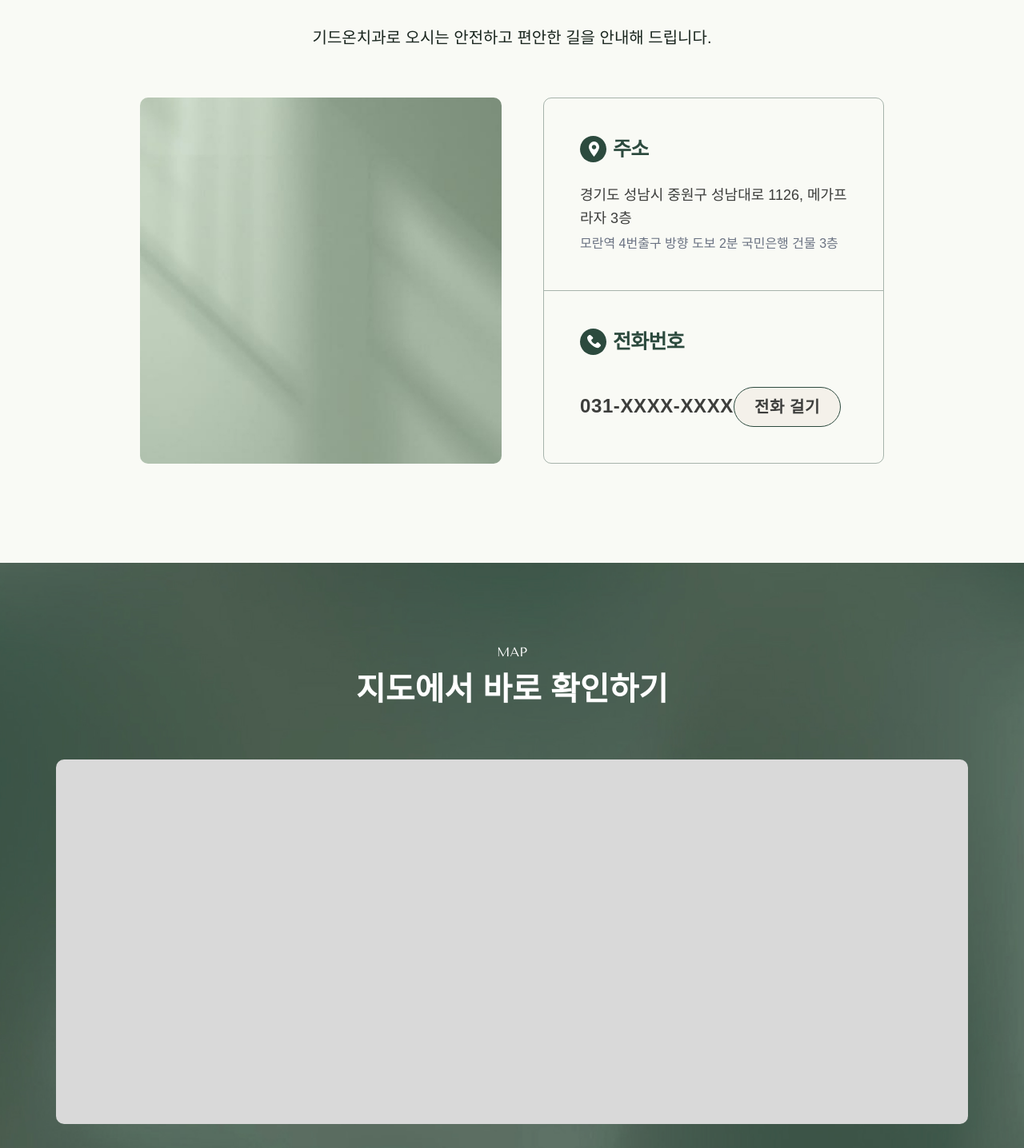
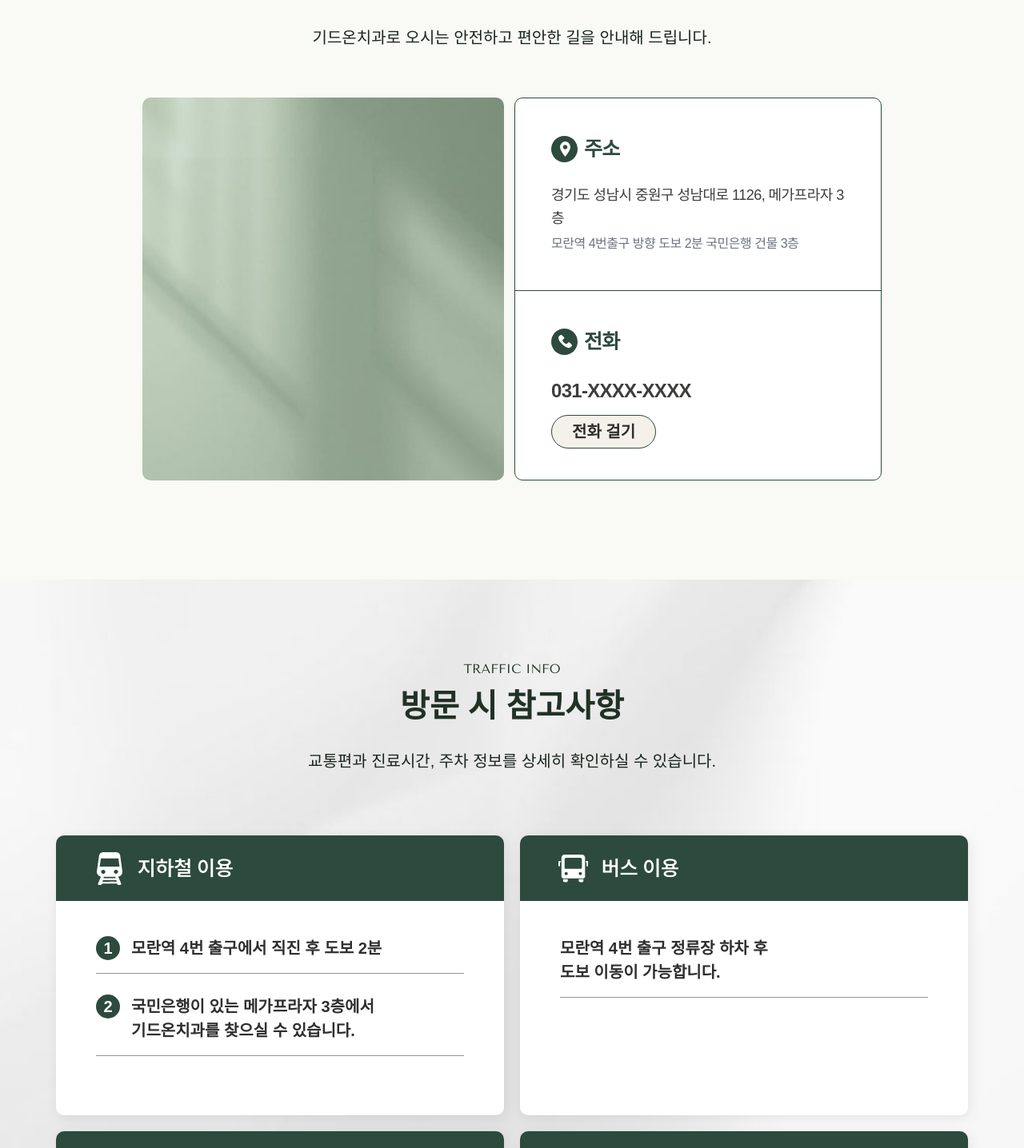
Before and after one commit to BIOADDLAB/gidon, a Next.js app: page /location in a window 1280 px wide. Shown: the part 620-2056 px from the top of the page at 80% size. Built offline with nearby package versions, Linux system fonts and the light colour scheme; a web font is replaced by a local one.

Commit message:
feat: 오시는길 페이지 PC 버전 UI 구현 (반응형 제외)

```diff
--- a/src/app/location/page.tsx
+++ b/src/app/location/page.tsx
@@ -6,19 +6,20 @@ export default function LocationPage() {
     const locationMenuList = ['오시는길'];
     return (
         <main>
+            {/* STYLE: 레이어 씌워야함 */}
             <HeroSection
                 mainTitle="오시는길"
                 subTitle="Location"
                 pageName="오시는길"
                 subNavItem="오시는길"
-                imgSrc="/images/bg_green2.jpg"
+                imgSrc="/images/bg_interior_3.jpg"
                 isNav={true}
                 isGreen={false}
                 subMenuList={locationMenuList}
             />
 
             <section className="bg-[#F9FAF5] pt-[100px] pb-[124px]">
-                <div className="w-[930px] mx-auto  ">
+                <div className="w-[924px] mx-auto">
                     <SectionHeading
                         topTitle="GIDEON’S Location"
                         centerTitle="기드온치과 오시는 길"
@@ -26,9 +27,9 @@ export default function LocationPage() {
                         isDesc={true}
                     />
 
-                    <div className="flex justify-center items-stretch gap-13 mt-[60px]">
-                        {/* 왼쪽 영역 */}
-                        <div className="w-[452px] relative">
+                    <div className="flex justify-center items-stretch gap-[13px] mt-[60px]">
+                        {/* 왼쪽 영역 (452px 고정) */}
+                        <div className="w-[452px] relative shrink-0">
                             <Image
                                 src="/images/bg_green2.jpg"
                                 sizes="452px"
@@ -38,11 +39,11 @@ export default function LocationPage() {
                             />
                         </div>
 
-                        {/* 정보 영역 */}
-                        <div className="flex-1 border border-green-600/40 rounded-[10px] flex flex-col justify-between">
+                        {/* 오른쪽 정보 영역 (459px로 수정 및 대문자 O오타 수정, 기존 스타일 원상복구) */}
+                        <div className="w-[459px] border border-green-600 rounded-[10px] flex flex-col justify-between bg-white shrink-0">
                             {/* 주소 */}
                             <div className="p-[45px] flex-1">
-                                <div className="flex items-center gap-2  pb-2 mb-4">
+                                <div className="flex items-center gap-2 pb-2 mb-4">
                                     <span className="w-[33px] h-[33px] bg-green-600 rounded-full flex items-center justify-center">
                                         <img
                                             src="/images/i_loca_m.svg"
@@ -50,21 +51,21 @@ export default function LocationPage() {
                                             className="w-5 h-5 object-contain"
                                         />
                                     </span>
-                                    <h3 className="text-[25px] text-green-600 font-semibold tracking-[-0.03em] leading-[1.5]">
+                                    <h3 className="text-[25px] text-green-600 font-semibold tracking-[-0.03em] leading-[1.5] ">
                                         주소
                                     </h3>
                                 </div>
-                                <p className="text-[18px] text-[#3d3e3c] font-medium leading-relaxed">
+                                <p className="text-[18px] text-[#3d3e3c] font-medium leading-relaxed tracking-[-0.03em]">
                                     경기도 성남시 중원구 성남대로 1126, 메가프라자 3층 <br />
-                                    <span className="font-normal text-[16px] text-gray-500 block mt-1">
+                                    <span className="font-normal text-[16px] text-gray-500 block mt-1 tracking-[-0.03em]">
                                         모란역 4번출구 방향 도보 2분 국민은행 건물 3층
                                     </span>
                                 </p>
                             </div>
 
                             {/* 전화 */}
-                            <div className="p-[45px] flex-1 border-t border-green-600/40">
-                                <div className="flex items-center gap-2  pb-2 mb-4">
+                            <div className="p-[45px] flex-1 border-t border-green-600">
+                                <div className="flex items-center gap-2 pb-2 mb-4">
                                     <span className="w-[33px] h-[33px] bg-green-600 rounded-full flex items-center justify-center">
                                         <img
                                             src="/images/i_loca_p.svg"
@@ -72,43 +73,32 @@ export default function LocationPage() {
                                             className="w-5 h-5 object-contain"
                                         />
                                     </span>
-                                    <h3 className="text-[25px] text-green-600 font-semibold tracking-[-0.03em] leading-[1.5]">
-                                        전화번호
+                                    <h3
+                                        className=" text-[25px] text-green-600 font-semibold tracking-[-0.03em] leading-[1.5]
+                                    tracking-[-0.03em]
+                                    "
+                                    >
+                                        전화
                                     </h3>
                                 </div>
-                                <p className="text-[24px] text-[#3d3e3c] font-bold tracking-wide">
+                                <p className="text-[24px] text-[#3d3e3c] tracking-[-0.03em] font-bold  block mb-[18px]">
                                     031-XXXX-XXXX
-                                    {/* #ISSUE: 전화 연결 필요 */}
-                                    <a
-                                        href="tel: 010-1111-"
-                                        className="inline-block text-[20px] font-bold py-[9px] px-[25px] rounded-[33px] mt-[13px] border border-green-600 bg-[#F4F1EA]"
-                                    >
-                                        전화 걸기
-                                    </a>
                                 </p>
+                                {/* #LINK: 전화 연결 필요 */}
+                                <a
+                                    href="tel: 010-1111-"
+                                    className="lnline-block text-[20px] font-bold py-[9px] px-[25px] rounded-[33px] mt-[16px] border border-green-600 bg-[#F4F1EA]"
+                                >
+                                    전화 걸기
+                                </a>
                             </div>
                         </div>
                     </div>
                 </div>
             </section>
 
-            <section className="relative w-ful pt-[100px] pb-[130px]">
-                <div className="w-[1140px] mx-auto">
-                    <Image
-                        src="/images/bg_location.jpg"
-                        alt="배경 이미지"
-                        fill
-                        sizes="100vw"
-                        className="object-cover object-center -z-10"
-                    />
-                    <SectionHeading topTitle="MAP" centerTitle="지도에서 바로 확인하기" isWhite={true} />
-
-                    {/* 구글지도영역 */}
-                    <div className="w-full h-[456px] bg-[#D9D9D9] rounded-[10px] mt-[58px]"></div>
-                </div>
-            </section>
-
-            <section className="relative w-ful pt-[100px] pb-[130px]">
+            {/* 지하철이용 */}
+            <section className="relative w-full pt-[100px] pb-[130px]">
                 <div className="w-[1140px] mx-auto">
                     <Image
                         src="/images/bg_info.jpg"
@@ -121,20 +111,16 @@ export default function LocationPage() {
                     <SectionHeading
                         topTitle="TRAFFIC INFO"
                         centerTitle="방문 시 참고사항"
-                        desc="교통편과 진료시간, 주차 정보를 상세히 확인하실 수 있습니다."
+                        desc="교통편과 진료시간, 주차 정보를 상세히 확인하실 수 있습니다."
                         isDesc={true}
                     />
                     {/* 안내 */}
                     <div className="mt-[78px] flex justify-center flex-wrap gap-[20px] ">
-                        {/* 1. 지하철 이용 */}
-                        {/* 💡 최상위 부모에 bg-white, rounded, shadow, h-[350px]를 다 몰아주고 flex flex-col로 배치합니다 */}
                         <div className="w-[calc((100%-20px)/2)] h-[350px] bg-white rounded-[10px] overflow-hidden shadow-[3px_4px_14.6px_0px_rgba(72,72,72,0.1)] flex flex-col">
-                            {/* 헤더 영역 */}
                             <div className="py-[20px] px-[48px] bg-green-600 flex items-center gap-[16px] shrink-0">
                                 <img src="/images/i_info_1.svg" className="w-[38px] h-[42px]" alt="아이콘" />
                                 <h3 className="font-ui text-[26px] font-bold text-white">지하철 이용</h3>
                             </div>
-                            {/* 본문 영역 - bg-white와 rounded를 제거하고 flex-1로 남은 공간을 꽉 채웁니다 */}
                             <div className="pt-[44px] pb-[32px] px-[50px] flex-1">
                                 <div className="pb-[16px] border-b border-[#949494] mb-[26px] flex items-center gap-[14px]">
                                     <div className="w-[30px] h-[30px] rounded-full flex justify-center items-center bg-green-600 shrink-0">
@@ -156,7 +142,7 @@ export default function LocationPage() {
                             </div>
                         </div>
 
-                        {/* 2. 버스 이용 */}
+                        {/* 버스 이용 */}
                         <div className="w-[calc((100%-20px)/2)] h-[350px] bg-white rounded-[10px] overflow-hidden shadow-[3px_4px_14.6px_0px_rgba(72,72,72,0.1)] flex flex-col">
                             <div className="py-[20px] px-[48px] bg-green-600 flex items-center gap-[16px] shrink-0">
                                 <img src="/images/i_info_2.svg" className="w-[38px] h-[42px]" alt="아이콘" />
@@ -172,13 +158,12 @@ export default function LocationPage() {
                             </div>
                         </div>
 
-                        {/* 3. 진료 시간 안내 */}
+                        {/* 진료 시간 안내 */}
                         <div className="w-[calc((100%-20px)/2)] h-[350px] bg-white rounded-[10px] overflow-hidden shadow-[3px_4px_14.6px_0px_rgba(72,72,72,0.1)] flex flex-col">
                             <div className="py-[20px] px-[48px] bg-green-600 flex items-center gap-[16px] shrink-0">
                                 <img src="/images/i_info_3.svg" className="w-[38px] h-[42px]" alt="아이콘" />
                                 <h3 className="font-ui text-[26px] font-bold text-white">진료 시간 안내</h3>
                             </div>
-                            {/* 진료 시간 카드는 항목이 많아 패딩을 살짝 여유롭게 잡았습니다 */}
                             <div className="pt-[44px] pb-[32px] px-[50px] flex-1">
                                 <div className="pb-[12px] flex items-center justify-between">
                                     <h4 className="text-[22px] font-semibold text-[#302e2e]">월 / 화 / 목</h4>
@@ -199,7 +184,7 @@ export default function LocationPage() {
                             </div>
                         </div>
 
-                        {/* 4. 주차 안내 */}
+                        {/* 주차 안내 */}
                         <div className="w-[calc((100%-20px)/2)] h-[350px] bg-white rounded-[10px] overflow-hidden shadow-[3px_4px_14.6px_0px_rgba(72,72,72,0.1)] flex flex-col">
                             <div className="py-[20px] px-[48px] bg-green-600 flex items-center gap-[16px] shrink-0">
                                 <img src="/images/i_info_4.svg" className="w-[38px] h-[42px]" alt="아이콘" />
```
